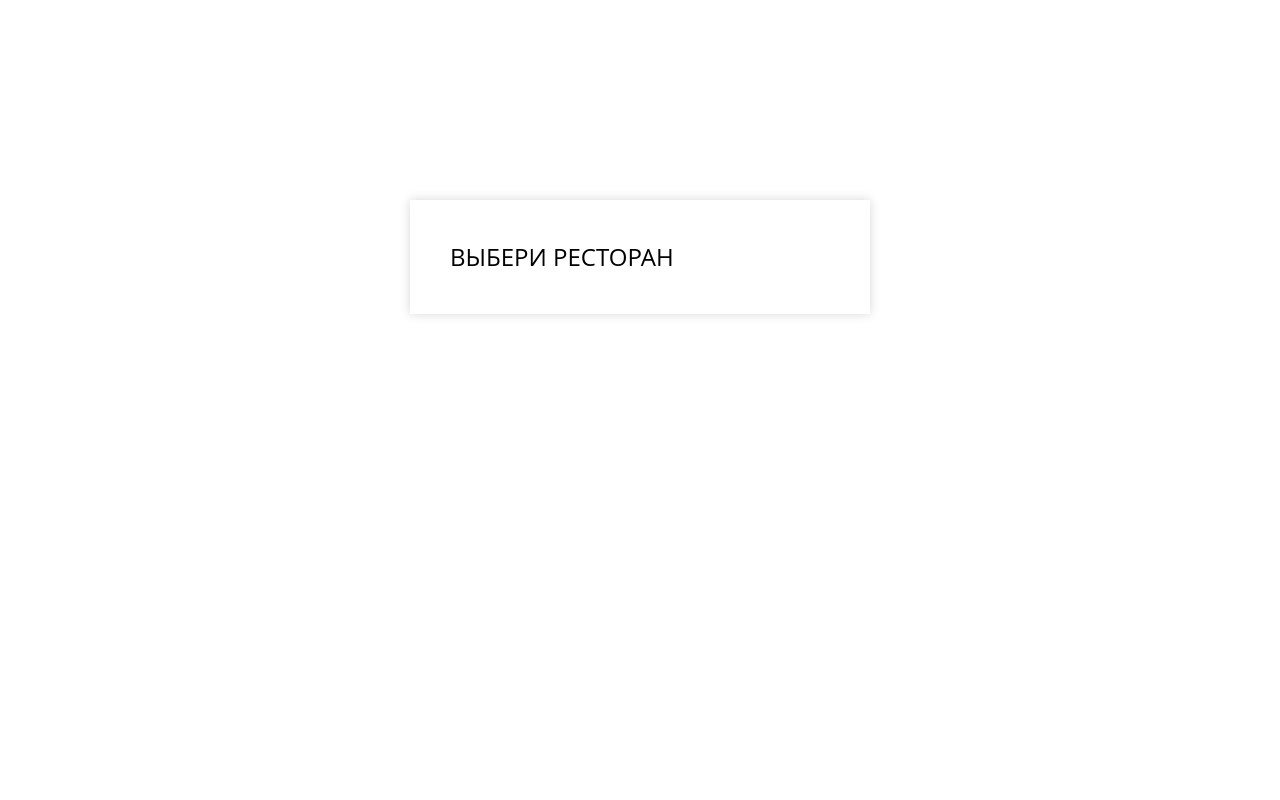
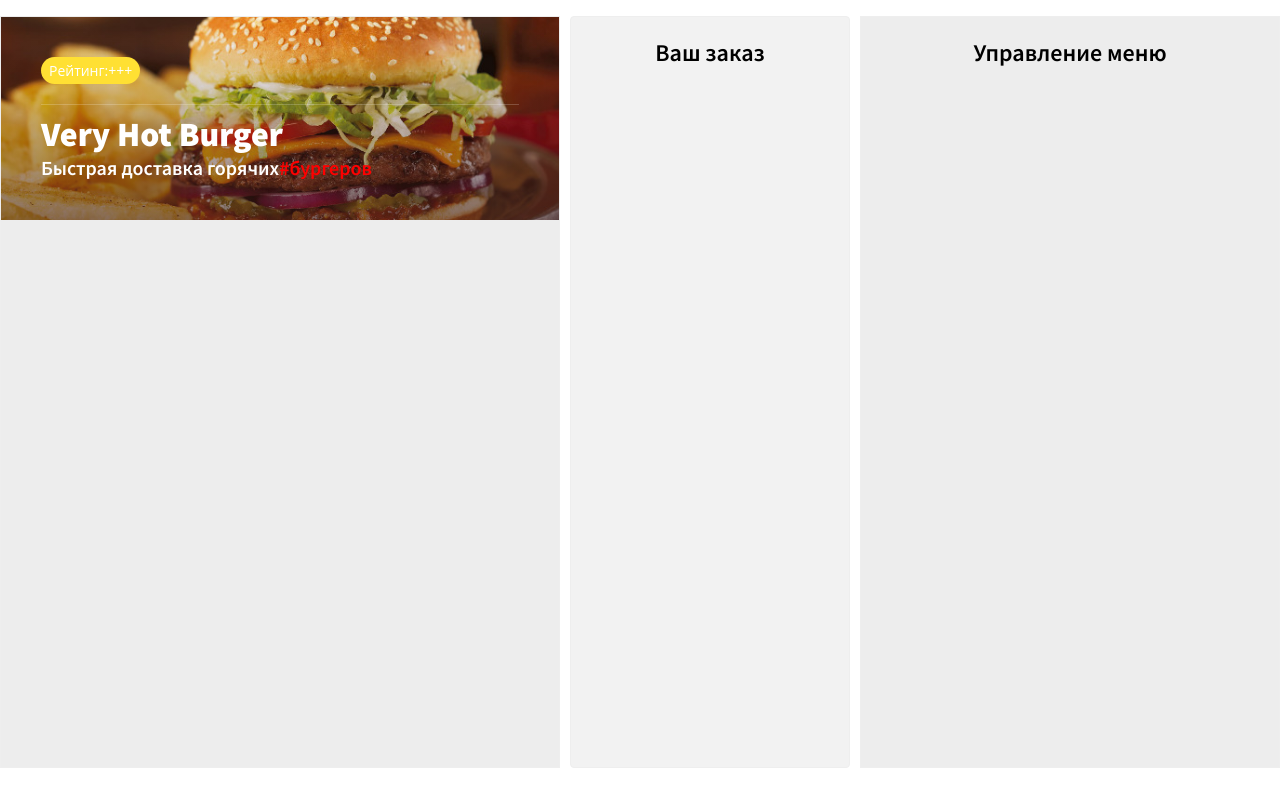
Before and after one commit to AlexE1987/react-burger, a React (Create React App) app: page / in a window 1280 px wide. Built offline with nearby package versions, Linux system fonts and the light colour scheme.

Commit message:
add components: header, order, menuAdmin

```diff
--- a/public/index.html
+++ b/public/index.html
@@ -13,7 +13,6 @@
 
 <body>
   <div id="root">
-    <!-- Сюда будет подключаться наше React приложение -->
   </div>
 </body>
 
--- /dev/null
+++ b/src/components/App.js
@@ -0,0 +1,20 @@
+import React from 'react';
+import Header from './Header';
+import Order from './Order';
+import MenuAdmin from './MenuAdmin';
+
+class App extends React.Component {
+  render() {
+    return (
+      <div className="burger-paradise">
+        <div className="menu">
+          <Header title="Very Hot Burger" amount={10} hot={true} />
+        </div>
+        <Order />
+        <MenuAdmin />
+      </div>
+    );
+  }
+}
+
+export default App;
--- /dev/null
+++ b/src/components/Header.js
@@ -0,0 +1,28 @@
+import React from 'react';
+
+class Header extends React.Component {
+  render() {
+    return (
+      <header className="top">
+        <div className="wrap">
+          <div className="header-content">
+            <div className="header-rating">
+              <div className="header_tag">Рейтинг:</div>
+              <div className="header_icon">+++</div>
+            </div>
+            <div className="header-divider"></div>
+            <h1 className="font-effect-fire-animation">{this.props.title}</h1>
+            <h3>
+              <span>
+                Быстрая доставка горячих
+                <span className="sub-header">#бургеров</span>
+              </span>
+            </h3>
+          </div>
+        </div>
+      </header>
+    );
+  }
+}
+
+export default Header;
--- /dev/null
+++ b/src/components/MenuAdmin.js
@@ -0,0 +1,13 @@
+import React from 'react';
+
+class MenuAdmin extends React.Component {
+  render() {
+    return (
+      <div className="menu-admin">
+        <h2>Управление меню</h2>
+      </div>
+    );
+  }
+}
+
+export default MenuAdmin;
--- /dev/null
+++ b/src/components/Order.js
@@ -0,0 +1,13 @@
+import React from 'react';
+
+class Order extends React.Component {
+  render() {
+    return (
+      <div className="order-wrap">
+        <h2>Ваш заказ</h2>
+      </div>
+    );
+  }
+}
+
+export default Order;
--- a/src/index.js
+++ b/src/index.js
@@ -1,7 +1,7 @@
 import React from 'react';
 import { render } from 'react-dom';
-import Landing from './components/Landing';
+import App from './components/App';
 
 import './css/style.css';
 
-render(<Landing />, document.querySelector('#root'));
+render(<App />, document.querySelector('#root'));
```
